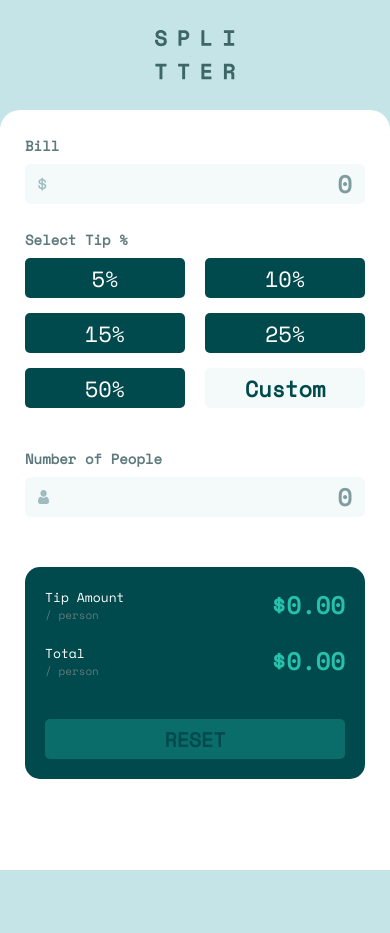
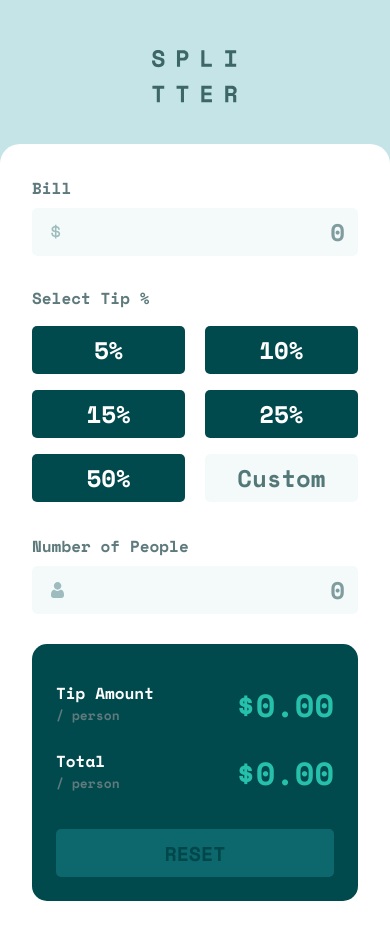
Before and after one commit to DanyGlez94/Tip-Calculator, a plain HTML site: page index.html in a window 390 px wide. Before the commit the page ends 874 px from the top, so only its background shows below. Drawn offline with nearby package versions, Linux system fonts and the light colour scheme.

Commit message:
Corregidas algunas medidas para que se ajuste más a las medidas oficiales del proyecto, tanto en mobile como en desktop

```diff
--- a/css/desktop.css
+++ b/css/desktop.css
@@ -1,41 +1,49 @@
-body {
-    display: flex;
-    justify-content: center;
-}
-.container {
-    display: flex;
-    flex-direction: column;
-    justify-content: center;
+.logo {
+    margin: 163px auto 88px;
 }
 .calculator {
     flex-direction: row;
-    width: 800px;
-    height: 420px;
-    padding: 25px;
+    width: 920px;
+    height: 480px;
+    padding: 0;
     border-radius: 20px;
     margin: 0 auto;
     justify-content: space-between;
 }
+.calculator__input,
+.calculator__selectTip {
+    margin: 0 0 40px 0;
+}
+.calculator__selectTip {
+    height: 152px;
+}
 .calculator__leftSide {
-    width: 45%;
+    width: 379px;
+    height: 388px;
+    margin: 45px 24px 48px 48px;
 }
 .calculator__rightSide {
-    width: 45%;
+    width: 413px;
+    height: 417px;
+    margin: 32px 32px 32px 24px;
 }
 .calculator__button {
     width: 30%;
 }
 .calculator__results {
-    justify-content: space-evenly;
-    height: 370px;
-    margin-top: 0;
+    height: inherit;
+    padding: 0 40px;
+}
+.calculator__result {
+    margin-top: 56px;
+    margin-bottom: 0;
 }
 .result__number {
-    font-size: 35px;
+    font-size: 48px;
     line-height: 30px;
 }
 .result__button {
-    margin-top: 100px;
+    margin-top: 123px;
 }
 .attribution {
     display: block;
--- a/css/styles.css
+++ b/css/styles.css
@@ -21,33 +21,39 @@ body {
     font-family: var(--MonoFont);
     color: var(--Dark-grayish-cyan);
     width: 100%;
-    height: 100vh;
 }
 .logo {
     background-image: url(../images/logo.svg);
     background-repeat: no-repeat;
     background-size: contain;
-    width: 80px;
-    height: 50px;
-    margin: 30px auto;
+    width: 87px;
+    height: 53px;
+    margin: 50px auto 41px auto;
 }
 .calculator {
     display: flex;
     flex-direction: column;
     background-color: var(--White);
     width: 100%;
-    height: 90vh;
-    padding: 25px;
+    height: 789px;
+    padding: 16px 0;
     border-radius: 20px 20px 0 0;
 }
 .calculator__leftSide{
     display: flex;
     flex-direction: column;
-    justify-content: space-between;
+    /* justify-content: space-between; */
 }
 .calculator__input,
+.calculator__selectTip,
+.calculator__rightSide {
+    margin: 16px 32px;
+}
+.calculator__input {
+    height: 78px;
+}
 .calculator__selectTip {
-    margin-bottom: 25px;
+    height: 216px;
 }
 .calculator__input .noZero {
     display: block;
@@ -68,16 +74,21 @@ body {
 .calculator__input  label,
 .calculator__selectTip label {
     display: block;
-    font-size: 14px;
+    font-size: 16px;
     font-weight: 700;
+}
+.calculator__input label {
     margin-bottom: 8px;
+}
+.calculator__selectTip label {
+    margin-bottom: 16px;
 }
 .calculator__input input {
     font-family: inherit;
     font-size: 24px;
     font-weight: 700;
     width: 100%;
-    height: 40px;
+    height: 48px;
     border: none;
     border-radius: 5px;
     background-color: var(--Light-grayish-cyan2);
@@ -100,9 +111,6 @@ body {
     font-weight: 700;
     color: var(--Dark-grayish-cyan2);
     text-align: right;
-    position: absolute;
-    top: 2px;
-    right: 13px;
 }
 #custom__input {
     background-color: var(--Light-grayish-cyan2);
@@ -121,7 +129,7 @@ body {
 #custom__input::placeholder {
     text-align: center;
     font-weight: 700;
-    color: var(--Very-dark-cyan);
+    color: #547878;
 }
 #custom__input:focus-visible {
     outline: 2px solid var(--Strong-cyan);
@@ -130,13 +138,15 @@ body {
     background-size: contain;
     background-repeat: no-repeat;
     position: absolute;
-    margin-top: 13px;
-    margin-left: 13px;
-    width: 14px;
-    height: 14px;
+    margin-top: 16px;
+    margin-left: 19px;
+    width: 10px;
+    height: 15px;
 }
 #logo__People {
     background-image: url(../images/icon-person.svg);
+    width: 13px;
+    height: 16px;
 }
 #logo__dollar {
     background-image: url(../images/icon-dollar.svg);
@@ -149,14 +159,15 @@ body {
 .calculator__button {
     display: inline-block;
     width: 47%;
-    height: 40px;
+    height: 48px;
     border-radius: 5px;
     border: none;
     background-color: var(--Very-dark-cyan);
     color: var(--White);
-    font-size: 22px;
+    font-size: 24px;
     font-family: var(--MonoFont);
-    margin-bottom: 15px;
+    font-weight: 700;
+    margin-bottom: 16px;
     cursor: pointer;
     transition: .3s;
 }
@@ -169,49 +180,50 @@ body {
     color: var(--Very-dark-cyan);
 }
 .calculator__results {
+    height: 257px;
     background-color: var(--Very-dark-cyan);
     border-radius: 15px;
-    padding: 20px;
+    padding: 37px 24px 24px;
     display: flex;
     flex-direction: column;
-    margin-top: 25px;
+    /* margin-top: 25px; */
 }
 .calculator__result {
     display: flex;
     justify-content: space-between;
     cursor: default;
+    height: 48px;
+    margin-bottom: 20px;
+    font-weight: 700;
 }
 .calculator__result p:first-child {
     color: var(--White);
-    font-size: 13px;
+    font-size: 16px;
 }
 .calculator__result p:last-child {
-    font-size: 11px;
-    margin-bottom: 20px;
+    font-size: 13px;
 }
 .result__number {
     color: var(--Strong-cyan);
-    font-size: 24px;
-    font-weight: 700;
+    font-size: 32px;
 }
 .result__button {
     display: inline-block;
     width: 100%;
-    height: 40px;
-    margin-top: 20px;
+    height: 48px;
+    margin-top: 12px;
     border-radius: 5px;
     border: none;
-    background-color: var(--Strong-cyan);
-    color: var(--Very-dark-cyan);
+    background-color: #0D686D;
+    color: #00474B;
     font-size: 20px;
     font-family: var(--MonoFont);
     font-weight: 700;
-    opacity: .3;
     transition: 0.3s;
     cursor: pointer;
 }
 .result__button:hover {
-    opacity: 1;
+    background-color: var(--Strong-cyan);
 }
 .attribution {
     display: none;
--- a/index.html
+++ b/index.html
@@ -5,26 +5,28 @@
   <meta name="viewport" content="width=device-width, initial-scale=1.0"> <!-- displays site properly based on user's device -->
   <link rel="icon" type="image/png" sizes="32x32" href="./images/favicon-32x32.png">
   <link rel="stylesheet" href="css/styles.css">
-  <link rel="stylesheet" href="css/desktop.css" media="(min-width: 768px)"/>
-  <link rel="stylesheet" href="https://fonts.googleapis.com/css?family=Space+Mono">
+  <link rel="stylesheet" href="css/desktop.css" media="(min-width: 920px)"/>
+  <link rel="preconnect" href="https://fonts.googleapis.com">
+  <link rel="preconnect" href="https://fonts.gstatic.com" crossorigin>
+  <link href="https://fonts.googleapis.com/css2?family=Space+Mono:wght@400;700&display=swap" rel="stylesheet">
   <title>Frontend Mentor | Tip calculator app</title>
 </head>
 <body>
-  <div class="container">
-    <div class="logo"></div>
+  <main class="container">
+    <h1 class="logo"></h1>
     <div class="calculator">
       <!-- Calculator left side -->
-      <div class="calculator__leftSide">
+      <section class="calculator__leftSide">
         <div class="calculator__input">
           <div style="display: flex; justify-content: space-between;">
             <label for="billInput">Bill</label>
             <label id="noZeroBill" for="billInput"></label>
           </div>
           <span class="calculator__icon" id="logo__dollar"></span>
-          <input id="billInput" type="number" pattern="\d*\.\d*" placeholder="0" onkeypress="if (this.value.length===8) return false;">
+          <input id="billInput" type="number" placeholder="0" onkeypress="if (this.value.length===8) return false;">
         </div>
         <div class="calculator__selectTip">
-          <label for="">Select Tip %</label>
+          <label>Select Tip %</label>
           <div class="calculator__buttons">
             <button id="fivePercent" class="calculator__button">5%</button>
             <button id="tenPercent" class="calculator__button">10%</button>
@@ -42,10 +44,10 @@
           <span class="calculator__icon" id="logo__People"></span>
           <input id="peopleInput" type="text" placeholder="0" maxlength="2">
         </div>
-      </div>
+      </section>
       <!-- /Calculator left side -->
       <!-- Calculator right side -->
-      <div class="calculator__rightSide">
+      <section class="calculator__rightSide">
         <div class="calculator__results">
           <div class="calculator__result">
             <div>
@@ -63,7 +65,7 @@
           </div>
           <button id="resetButton" class="result__button">RESET</button>
         </div>
-      </div>
+      </section>
       <!-- /Calculator right side -->
 
     </div>
@@ -71,7 +73,7 @@
       Challenge by <a href="https://www.frontendmentor.io/challenges/tip-calculator-app-ugJNGbJUX" target="_blank">Frontend Mentor</a>.
       Coded by <a href="https://github.com/DanyGlez94" target="_blank">Daniel Gonzalez</a>.
     </div>
-  </div>
+  </main>
   <script src="js/main.js"></script>
 </body>
 </html>
```
